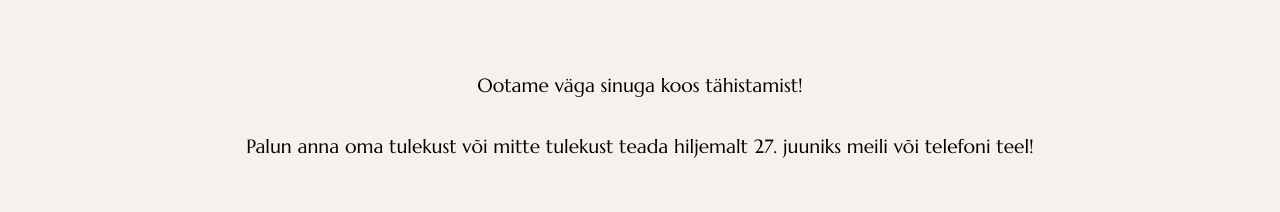
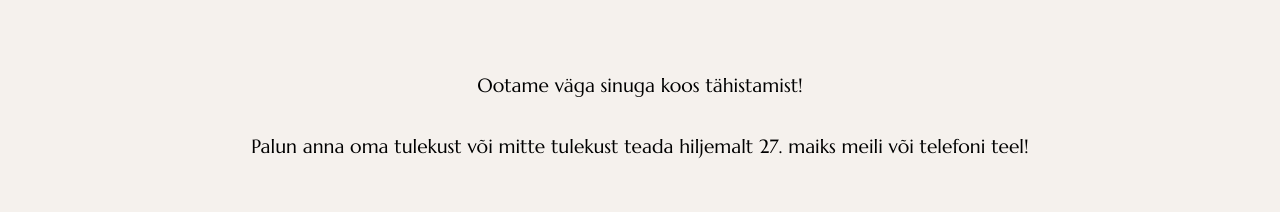
Before and after one commit to siimpildre/wedding-page, a Vue app: page / in a window 1280 px wide. Shown: the part 1659-1871 px from the top of the page. Built offline with nearby package versions, Linux system fonts and the light colour scheme; a web font is replaced by a local one.

Commit message:
Info changes

```diff
--- a/src/App.vue
+++ b/src/App.vue
@@ -34,7 +34,6 @@ import TheExtra from './components/TheExtra.vue'
       <div class="grid">
         <TheExtra />
       </div>
-
     </div>
 
   </main>
--- a/src/components/IconItem.vue
+++ b/src/components/IconItem.vue
@@ -13,6 +13,7 @@
   </template>
 
   <style scoped>
+
   .items {
     margin-top: 2rem;
     display: flex;
--- a/src/components/TheRsvp.vue
+++ b/src/components/TheRsvp.vue
@@ -8,6 +8,6 @@ import WelcomeItem from './WelcomeItem.vue'
         Ootame väga sinuga koos tähistamist!
         <br>
         <br>
-        Palun anna oma tulekust või mitte tulekust teada hiljemalt 27. juuniks meili või telefoni teel!
+        Palun anna oma tulekust või mitte tulekust teada hiljemalt 27. maiks meili või telefoni teel!
     </WelcomeItem>
 </template>
```
